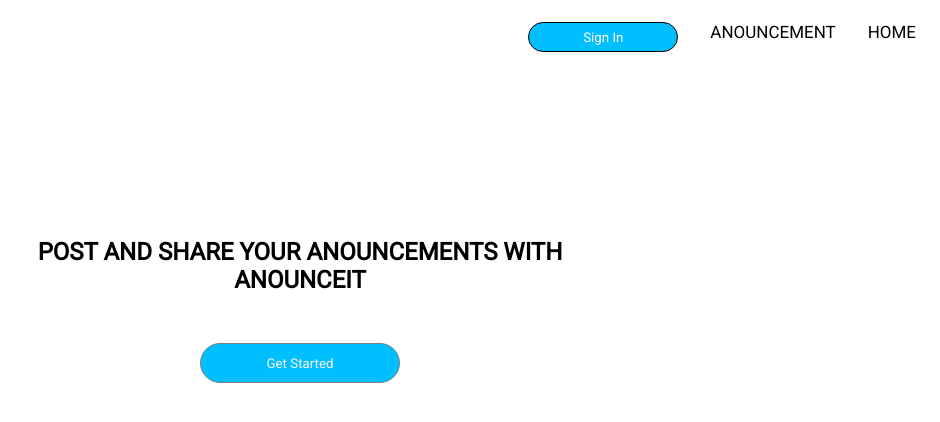
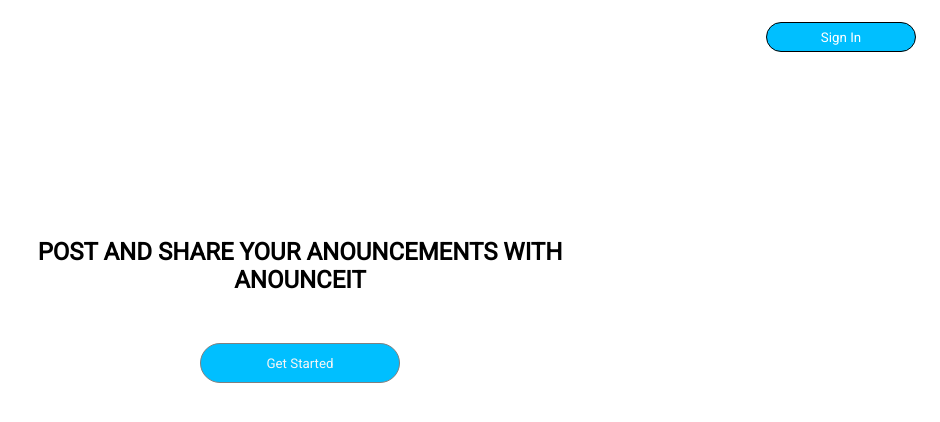
Before and after one commit to horix7/AnounceIT, a plain HTML site: page UI/html/landing.html in a window 1280 px wide. Shown: the whole page, without its empty margins (340-1280 px from the left). Drawn offline with Linux system fonts and the light colour scheme.

Commit message:
landing page updated

```diff
--- a/UI/html/landing.html
+++ b/UI/html/landing.html
@@ -13,8 +13,6 @@
 <body >
     <header class="nav">
         <div class="navBar" id="nav">
-            <a href="/AnounceIT/UI/html/home.html">Home</a>
-            <a href="/AnounceIT/UI/html/Anouncement.html">Anouncement</a>
             <a href="/AnounceIT/UI/html/sign_in.html"><button>Sign In</button></a>
             <a href="javascript:void(0);" class="icon" onclick="responsive()">
               <i class="fa fa-bars"></i>
```
